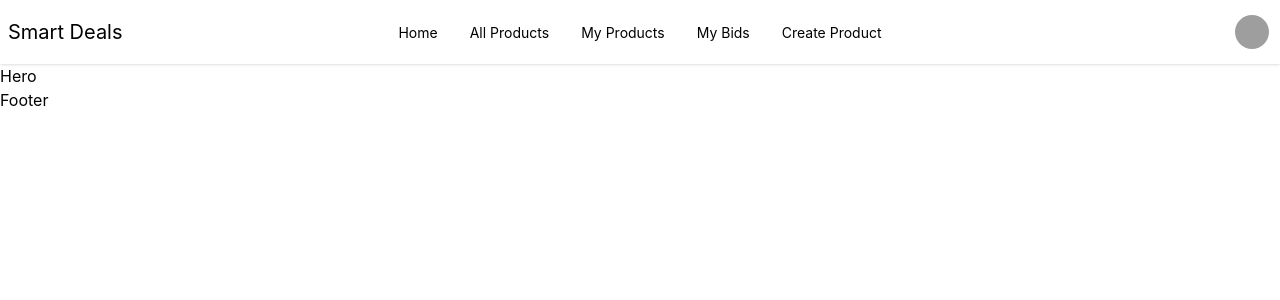
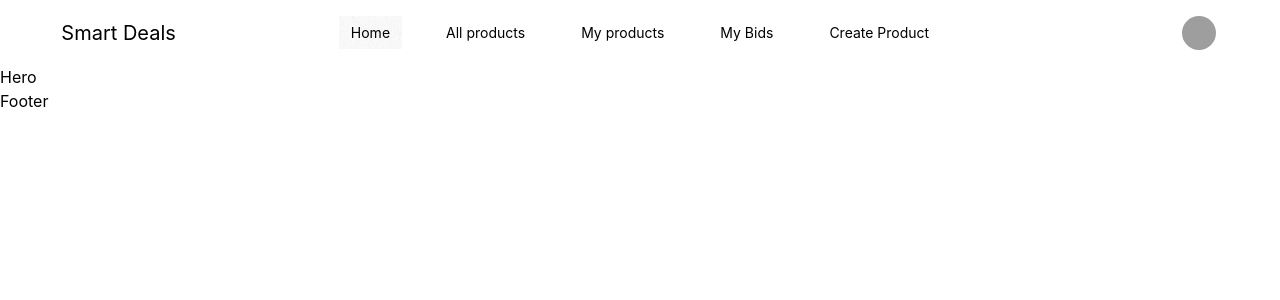
Before and after one commit to manoffocus117/Smart-Deals-Client, a React (Vite) app: page / in a window 1280 px wide. Shown: the top 300 px of the page. Built offline with nearby package versions, Linux system fonts and the light colour scheme; grey boxes are pictures that could not be loaded.

Commit message:
navbar updated

```diff
--- a/src/components/Header.jsx
+++ b/src/components/Header.jsx
@@ -1,20 +1,37 @@
 import React from "react";
 import { RiMenu5Fill } from "react-icons/ri";
+import { NavLink } from "react-router";
 
 const Header = () => {
+      const links = (
+            <>
+                  <li>
+                        <NavLink to={"/"}>Home</NavLink>
+                  </li>
+                  <li>
+                        <NavLink to={"/all-products"}>All products</NavLink>
+                  </li>
+                  <li>
+                        <NavLink to={"/my-products"}>My products</NavLink>
+                  </li>
+                  <li>
+                        <NavLink to={"/my-bids"}>My Bids</NavLink>
+                  </li>
+                  <li>
+                        <NavLink to={"/create-product"}>Create Product</NavLink>
+                  </li>
+            </>
+      );
+
       return (
-            <header>
-                  <nav className="navbar bg-base-100 shadow-sm">
+            <header className="w-11/12 mx-auto">
+                  <nav className="navbar">
                         <div className="navbar-start">
                               <a className="text-xl">Smart Deals</a>
                         </div>
                         <div className="navbar-center hidden lg:flex">
                               <ul className="menu gap-8 menu-horizontal px-1">
-                                    <li>Home</li>
-                                    <li>All Products</li>
-                                    <li>My Products</li>
-                                    <li>My Bids</li>
-                                    <li>Create Product</li>
+                                    {links}
                               </ul>
                         </div>
                         <div className="navbar-end gap-3">
@@ -61,11 +78,7 @@ const Header = () => {
                                           className="menu menu-sm dropdown-content bg-base-100 rounded z-1 mt-5 w-52 p-2 shadow"
                                     >
                                           <ul className="menu gap-3 px-1">
-                                                <li>Home</li>
-                                                <li>All Products</li>
-                                                <li>My Products</li>
-                                                <li>My Bids</li>
-                                                <li>Create Product</li>
+                                                {links}
                                           </ul>
                                     </ul>
                               </div>
```
